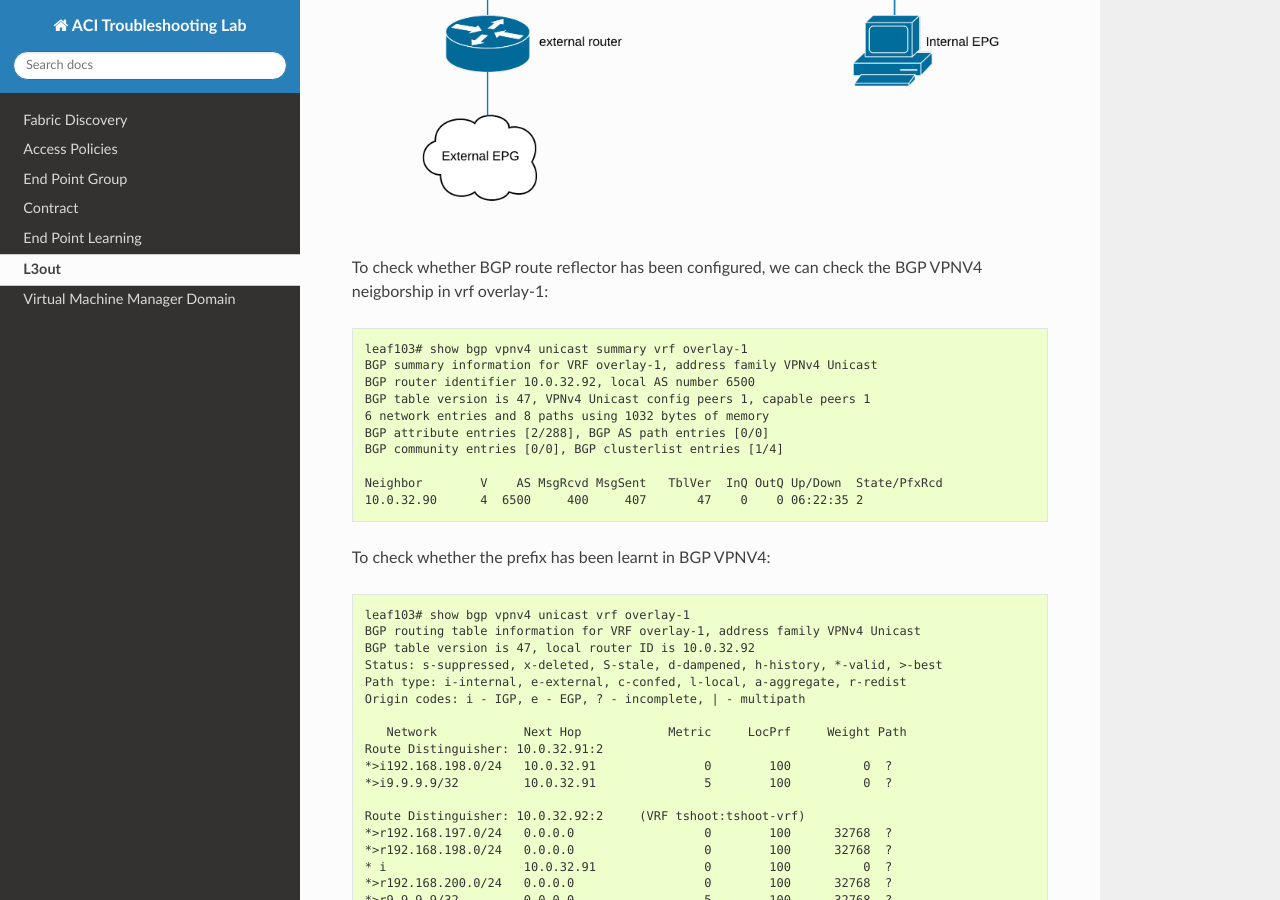
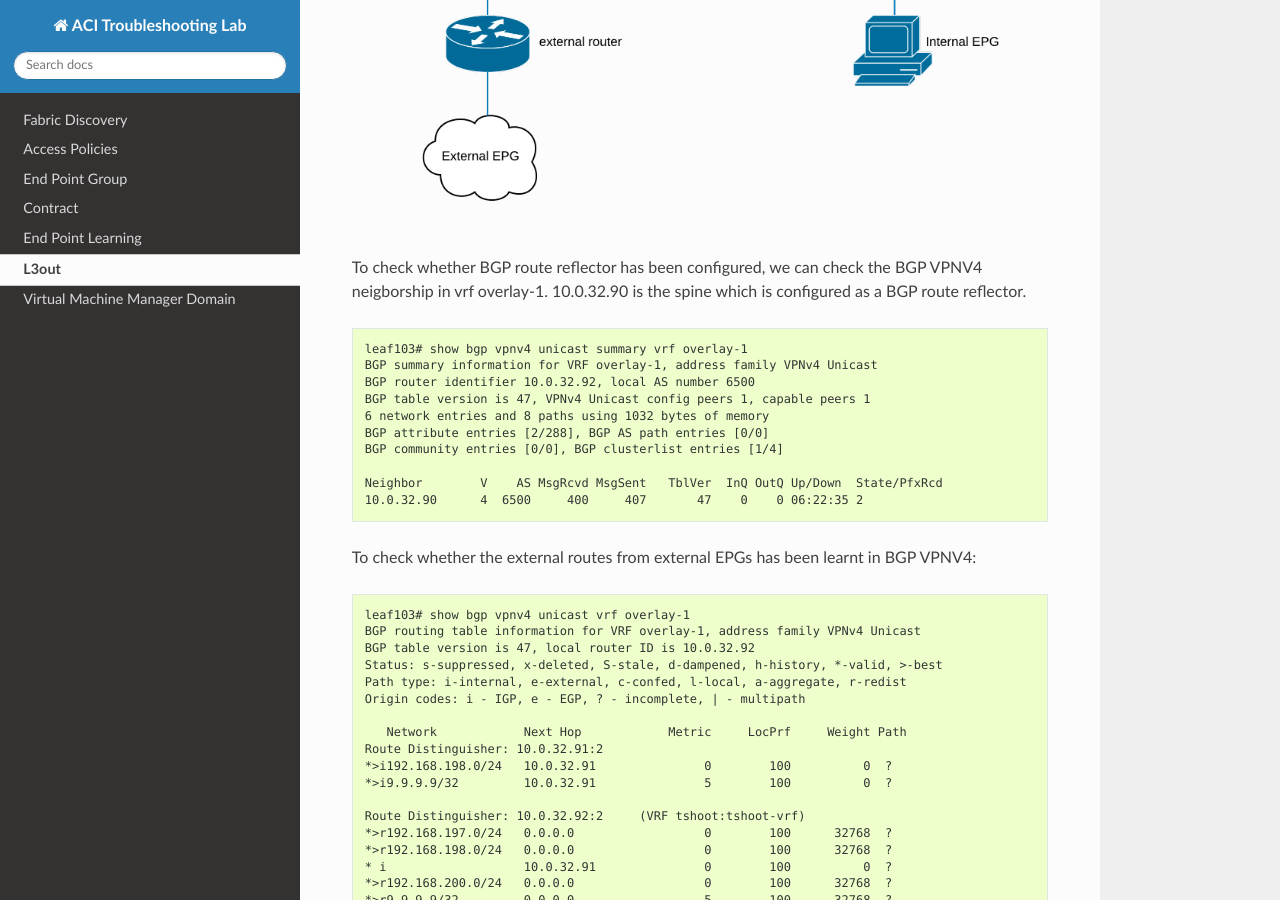
Before and after one commit to ewibowo/aci-troubleshooting-lab, a Sphinx documentation site: the page built from source/l3out.rst, in a window 1280 px wide and 900 px high, scrolled down 859 px. Built offline with Sphinx 7.4.7 and the Read the Docs theme 2.0.0, drawn with Linux system fonts in a browser that asks for light colours; some of the changed text lies outside the part shown.

Commit message:
Added comments in L3out section

```diff
--- a/source/l3out.rst
+++ b/source/l3out.rst
@@ -13,7 +13,7 @@ There several points to verify during troubleshooting:
    :width: 700px
    :alt: L3out Route Advertisements
 
-To check whether BGP route reflector has been configured, we can check the BGP VPNV4 neigborship in vrf overlay-1:
+To check whether BGP route reflector has been configured, we can check the BGP VPNV4 neigborship in vrf overlay-1. 10.0.32.90 is the spine which is configured as a BGP route reflector.
 
 .. code-block:: console
 
@@ -28,7 +28,7 @@ To check whether BGP route reflector has been configured, we can check the BGP V
 	Neighbor        V    AS MsgRcvd MsgSent   TblVer  InQ OutQ Up/Down  State/PfxRcd
 	10.0.32.90      4  6500     400     407       47    0    0 06:22:35 2
 
-To check whether the prefix has been learnt in BGP VPNV4:
+To check whether the external routes from external EPGs has been learnt in BGP VPNV4:
 
 .. code-block:: console
 
@@ -89,6 +89,8 @@ To check the EPG source class (sclass) ID for external EPGs which are classified
 	============== ======== ===== ====== ======
 	module-1#
 
+The sclass of external EPG 9.9.9.9/32 is 16388.
+
 To check existing BD subnets (pervasive gateways):
 
 .. code-block:: console
```
